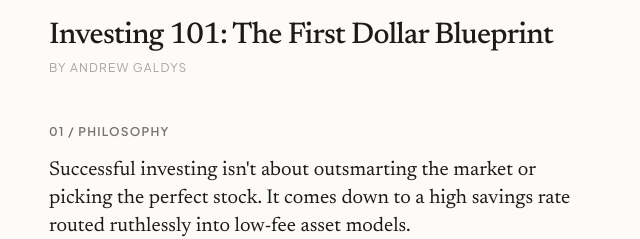
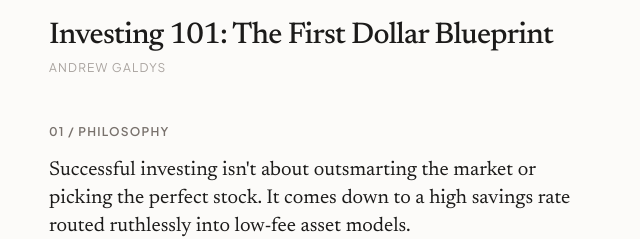
Before and after one commit to andrewgaldys/andrewgaldys-site, a website: page investing101.html in a window 1280 px wide. Shown: the part 134-373 px from the top of the page, 319-959 px from the left. Drawn offline with nearby package versions, Linux system fonts and the light colour scheme.

Commit message:
Update author name formatting in header

```diff
--- a/investing101.html
+++ b/investing101.html
@@ -17,7 +17,7 @@
     <header class="pt-12">
         <a href="/" class="sans-serif text-xs uppercase tracking-widest text-stone-400 hover:text-stone-900 transition-colors">← Back Home</a>
         <h1 class="text-3xl font-medium tracking-tight mt-4">Investing 101: The First Dollar Blueprint</h1>
-        <p class="sans-serif text-xs uppercase tracking-widest text-stone-400 mt-1.5 font-normal">By Andrew Galdys</p>
+        <p class="sans-serif text-xs uppercase tracking-widest text-stone-400 mt-1.5 font-normal">Andrew Galdys</p>
     </header>
 
     <main class="py-12 space-y-8 text-lg leading-relaxed md:text-xl font-normal">
```
